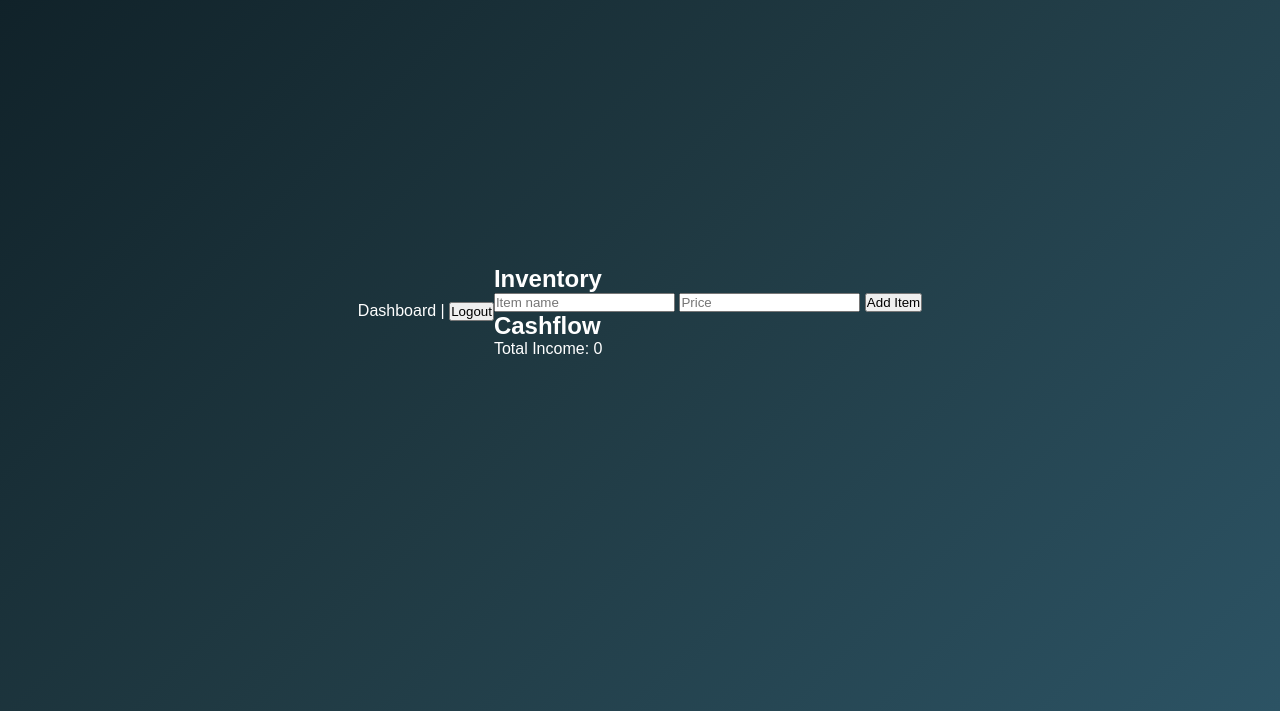
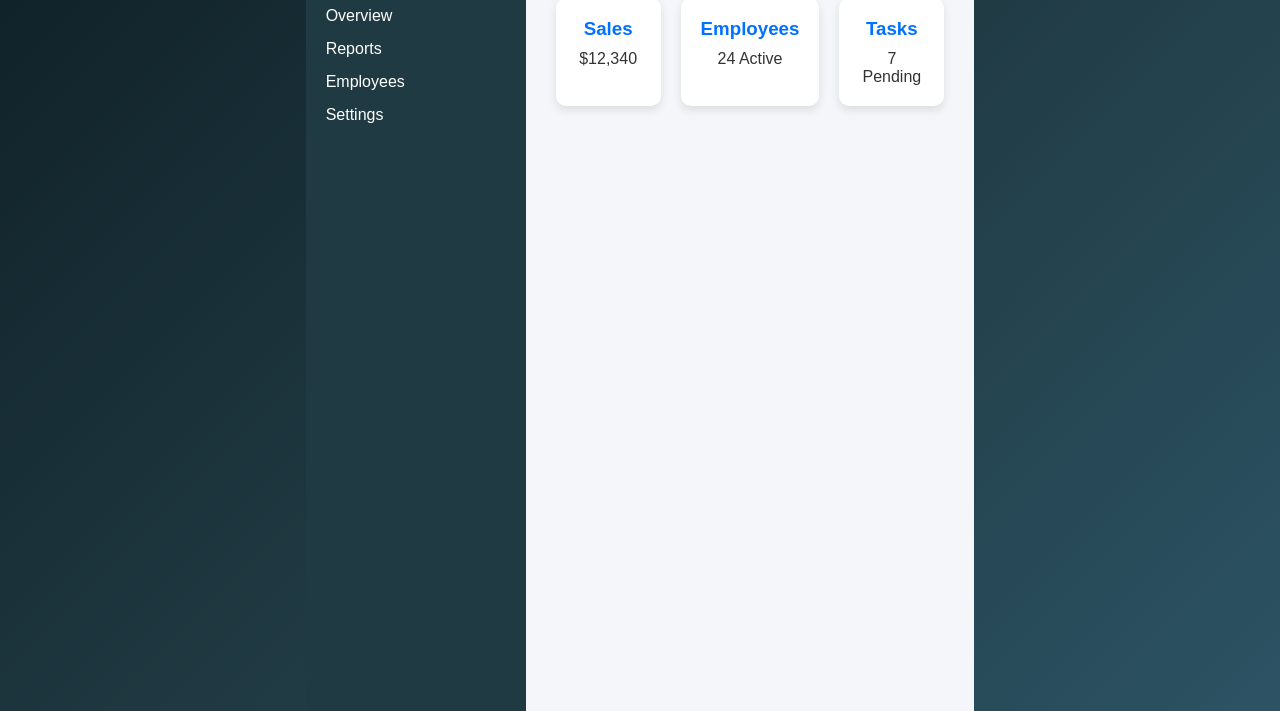
Before and after one commit to yves-romeo/M-smart-business, a website: page public/dashboard.html in a window 1280 px wide. Shown: the part 89-800 px from the top of the page. Drawn offline with Linux system fonts and the light colour scheme.

Commit message:
add modern dashboard layout and style

```diff
--- a/public/dashboard.html
+++ b/public/dashboard.html
@@ -1,31 +1,41 @@
 <!DOCTYPE html>
-<html>
+<html lang="en">
 <head>
-  <title>Dashboard</title>
+  <meta charset="UTF-8">
+  <title>Dashboard - M Smart Business</title>
   <link rel="stylesheet" href="style.css">
 </head>
 <body>
+  <div class="dashboard-container">
+    <aside class="sidebar">
+      <h2>M Smart Business</h2>
+      <ul>
+        <li><a href="#">Overview</a></li>
+        <li><a href="#">Reports</a></li>
+        <li><a href="#">Employees</a></li>
+        <li><a href="#">Settings</a></li>
+      </ul>
+    </aside>
 
-<div class="navbar">
-  Dashboard | <button onclick="logout()">Logout</button>
-</div>
-
-<div class="container">
-
-  <h2>Inventory</h2>
-
-  <input type="text" id="itemName" placeholder="Item name">
-  <input type="number" id="itemPrice" placeholder="Price">
-  <button onclick="addItem()">Add Item</button>
-
-  <ul id="itemList"></ul>
-
-  <h2>Cashflow</h2>
-  <p>Total Income: <span id="income">0</span></p>
-
-</div>
-
-<script src="/script.js"></script>
-
+    <main class="main-content">
+      <header>
+        <h1>Welcome back, Admin</h1>
+      </header>
+      <section class="cards">
+        <div class="card">
+          <h3>Sales</h3>
+          <p>$12,340</p>
+        </div>
+        <div class="card">
+          <h3>Employees</h3>
+          <p>24 Active</p>
+        </div>
+        <div class="card">
+          <h3>Tasks</h3>
+          <p>7 Pending</p>
+        </div>
+      </section>
+    </main>
+  </div>
 </body>
 </html>
--- a/public/style.css
+++ b/public/style.css
@@ -55,3 +55,71 @@ body {
 .login-container button:hover {
   background-color: #0072ff;
 }
+/* Dashboard layout */
+.dashboard-container {
+  display: flex;
+  height: 100vh;
+}
+
+/* Sidebar */
+.sidebar {
+  width: 220px;
+  background: #203a43;
+  color: #fff;
+  padding: 20px;
+}
+
+.sidebar h2 {
+  margin-bottom: 20px;
+  color: #00c6ff;
+}
+
+.sidebar ul {
+  list-style: none;
+}
+
+.sidebar ul li {
+  margin: 15px 0;
+}
+
+.sidebar ul li a {
+  color: #fff;
+  text-decoration: none;
+  transition: color 0.3s;
+}
+
+.sidebar ul li a:hover {
+  color: #00c6ff;
+}
+
+/* Main content */
+.main-content {
+  flex: 1;
+  background: #f4f6f9;
+  padding: 30px;
+  color: #333;
+}
+
+.main-content header h1 {
+  margin-bottom: 20px;
+}
+
+/* Cards */
+.cards {
+  display: flex;
+  gap: 20px;
+}
+
+.card {
+  flex: 1;
+  background: #fff;
+  padding: 20px;
+  border-radius: 10px;
+  box-shadow: 0 4px 10px rgba(0,0,0,0.1);
+  text-align: center;
+}
+
+.card h3 {
+  margin-bottom: 10px;
+  color: #0072ff;
+}
```
